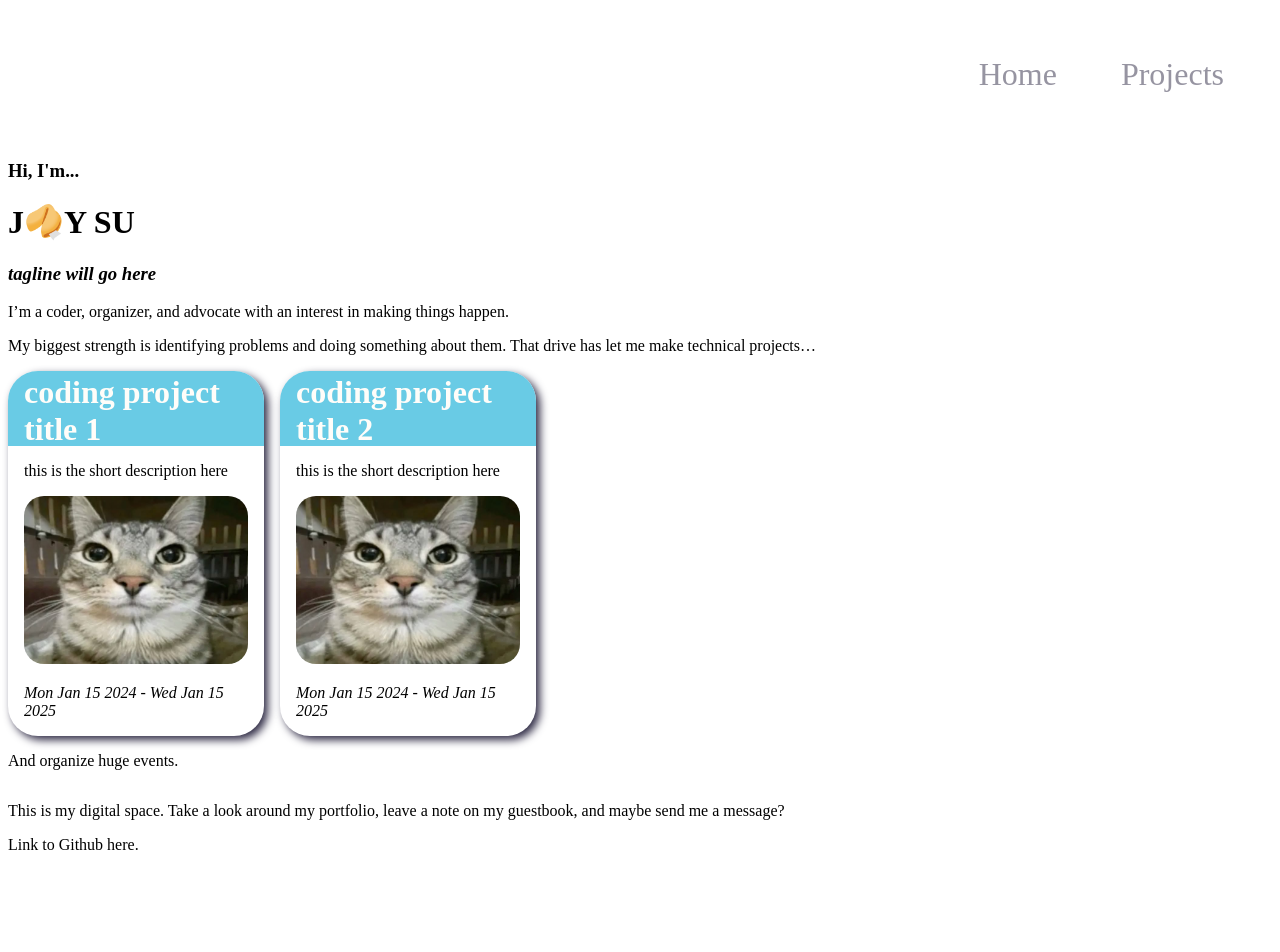
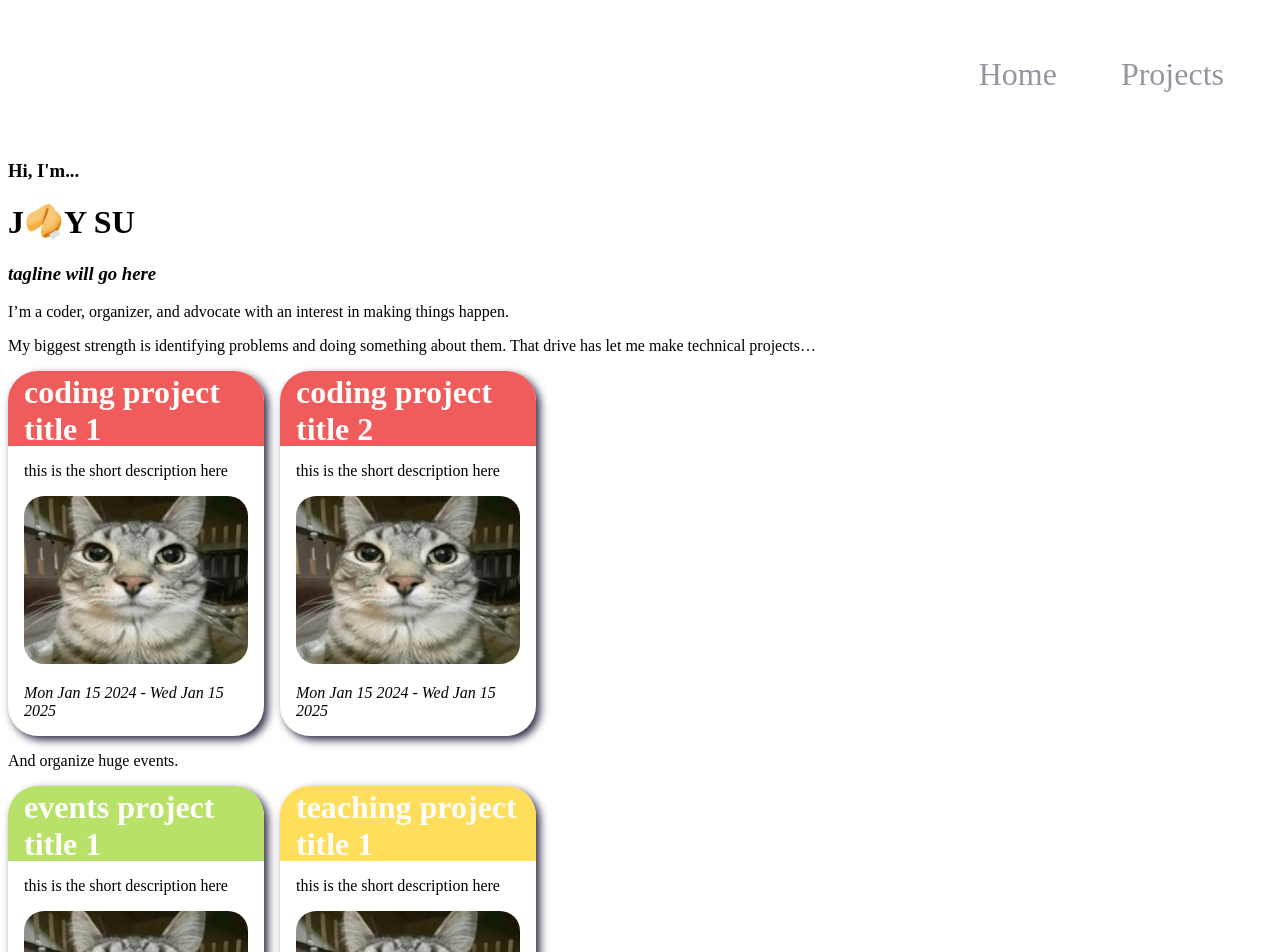
Before and after one commit to joysudo/personal-website, a React (Vite) app: page / in a window 1280 px wide. Shown: the top 952 px of the page. Before the commit the page ends 870 px from the top, so only its background shows below. Built offline with nearby package versions, Linux system fonts and the light colour scheme.

Commit message:
add card color coding

```diff
--- a/src/components/ProjectCard.jsx
+++ b/src/components/ProjectCard.jsx
@@ -1,8 +1,15 @@
 const ProjectCard = ({ project }) => {
+  // const getCategoryColor = (category) => {
+  //   if (category === 'coding') return 'red';
+  //   else if (category === 'teaching') return 'yellow';
+  //   else if (category === 'events') return 'green';
+  //   else if (category === 'research') return 'blue';
+  //   else return 'dark';
+  // }
 
   return (
     <div className="project-card">
-      <div className="project-card-header">
+      <div className={`project-card-header ${project.category}`}>
         <h1>{project.title}</h1>
       </div>
       <div className="project-card-content">
--- a/src/index.css
+++ b/src/index.css
@@ -54,7 +54,6 @@ nav {
 
 .project-card-header {
 	height: 75px; /* stolen from figma file, 75px */
-	background-color: var(--default-blue);
 	color: var(--default-light);
 	display: flex;
 	flex-direction: column;
@@ -65,6 +64,22 @@ nav {
 .project-card-header h1 {
 	margin-top: 0;
 	margin-bottom: -0.25rem;
+}
+
+.project-card-header.coding {
+	background-color: var(--default-red);
+}
+
+.project-card-header.teaching {
+	background-color: var(--default-yellow);
+}
+
+.project-card-header.events {
+	background-color: var(--default-green);
+}
+
+.project-card-header.research {
+	background-color: var(--default-blue);
 }
 
 .project-card-content {
--- a/src/pages/Home.jsx
+++ b/src/pages/Home.jsx
@@ -20,8 +20,8 @@ const Home = () => {
 					</div>
 					<p>And organize huge events.</p>
 					<div className="info-cards">
-						{/* <ProjectCard project={ProjectData.events[0]}/>
-						<ProjectCard project={ProjectData.teaching[0]}/> */}
+						<ProjectCard project={ProjectData.events[0]}/>
+						<ProjectCard project={ProjectData.teaching[0]}/>
 					</div>
 				</div>
 				<div className="info-illustrations">
```
